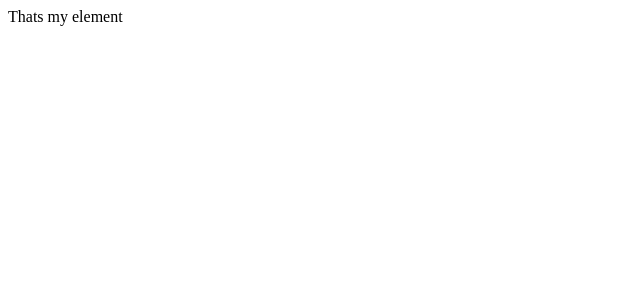
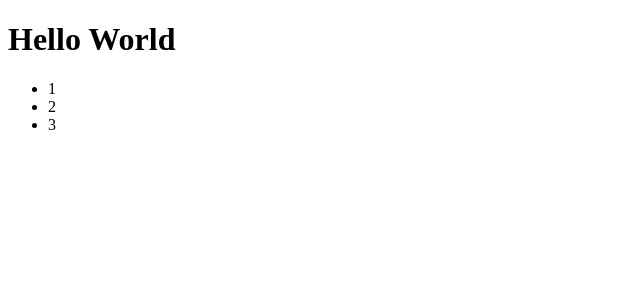
Before and after one commit to WebHeroSchool/react_lara, a React (Create React App) app: page / in a window 1280 px wide. Shown: the top 300 px of the page, without its empty margins (0-640 px from the left). Built offline with nearby package versions, Linux system fonts and the light colour scheme.

Commit message:
react component added one in another

```diff
--- a/src/App.js
+++ b/src/App.js
@@ -1,8 +1,14 @@
 import React from 'react';
-import ReactDOM from 'react-dom';
 
-const myElement = (<div>
-  Thats my element
-</div>);
+const ItemList = () => ( <ul>
+	<li> 1 </li>
+	<li> 2 </li>
+	<li> 3 </li>
+</ul>);
 
-export { myElement };
+const App = () => (<div>
+	<h1> Hello World </h1>
+	<ItemList />
+</div>)
+
+export default App;
--- a/src/index.js
+++ b/src/index.js
@@ -1,6 +1,6 @@
 import React from 'react';
 import ReactDOM from 'react-dom';
-import { myElement } from './App';
+import App from './App';
 
 
-ReactDOM.render(myElement, document.getElementById('root'));
+ReactDOM.render(<App />, document.getElementById('root'));
```
